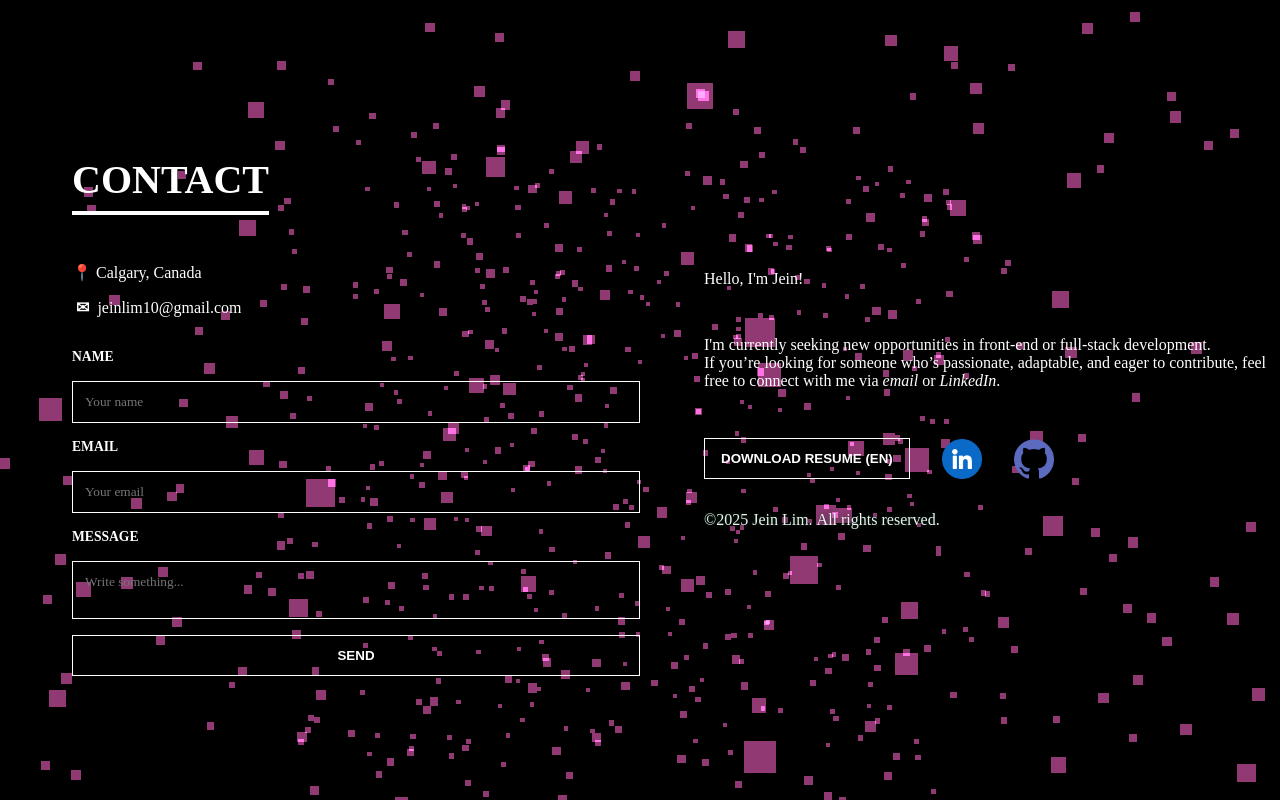
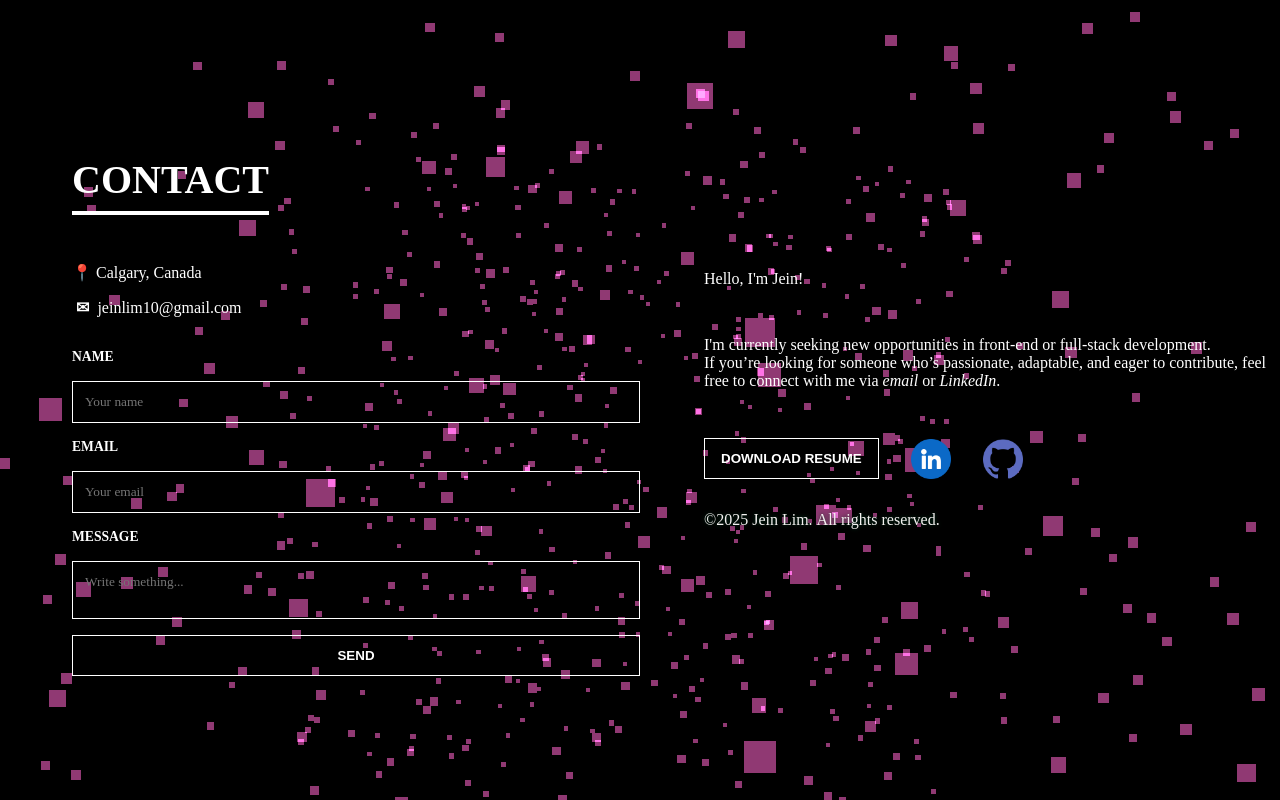
Before and after one commit to HyunjungJeinLim/Jein-portfolio, a plain HTML site: page index.html in a window 1280 px wide. Shown: the part 5193-5993 px from the top of the page. Drawn offline with nearby package versions, Linux system fonts and the light colour scheme; animation ran at ten frames a second.

Commit message:
contact Updated

```diff
--- a/index.html
+++ b/index.html
@@ -316,7 +316,7 @@
 
         <div class="download-row">
           <a href="https://drive.google.com/file/d/1Ca-iQ_EUGDx0Std2oJZVJo860eYpF9bb/view?usp=sharing" target="_blank">
-            <button>DOWNLOAD RESUME (EN)</button>
+            <button>DOWNLOAD RESUME</button>
           </a>
 
           <div class="inline-icons">
```
